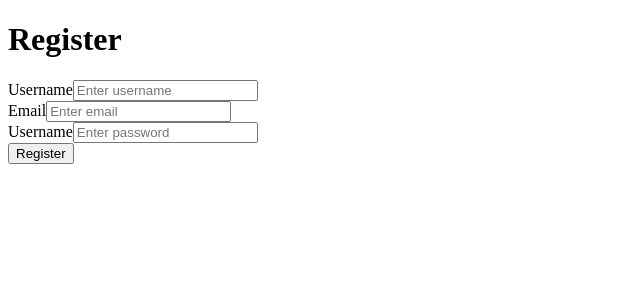
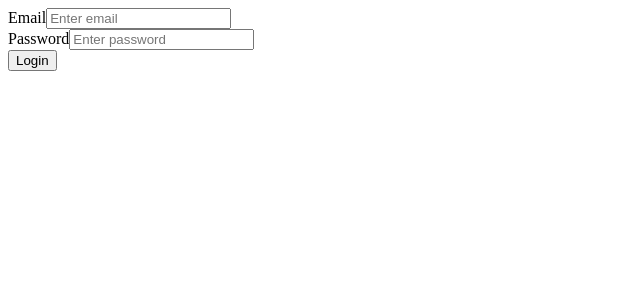
Before and after one commit to Ayansheikh1/Smart-TaskManager-Web, a React (Vite) app in the folder Frontend/: page /login in a window 1280 px wide. Shown: the top 300 px of the page, without its empty margins (0-640 px from the left). Built offline with nearby package versions, Linux system fonts and the light colour scheme.

Commit message:
feat: add Login component and update routing in app.routes.jsx

```diff
--- a/Frontend/src/app.routes.jsx
+++ b/Frontend/src/app.routes.jsx
@@ -1,5 +1,6 @@
 import {createBrowserRouter} from 'react-router'
 import Register from '../src/features/auth/pages/Register'
+import Login from './features/auth/pages/Login'
 
 
 export const router = createBrowserRouter([
@@ -10,7 +11,7 @@
     },
      {
         path:"/login",
-        element:<Register/>
+        element:<Login/>
 
     },
 ])
--- /dev/null
+++ b/Frontend/src/features/auth/pages/Login.jsx
@@ -0,0 +1,26 @@
+import React from 'react'
+
+const Login = () => {
+  return (
+    <main>
+        <div className="form-container">
+            <form action="">
+            <div className="input-groups">
+                <label htmlFor="email">Email</label>
+                <input type="email" name='email' id='email' placeholder='Enter email' />
+            </div>
+            <div className="input-groups">
+                <label htmlFor="password">Password</label>
+                <input type="password" name='password' id='password' placeholder='Enter password' />
+            </div>
+
+            <button className='button'>Login</button>
+
+            </form>
+
+        </div>
+    </main>
+  )
+}
+
+export default Login
--- a/Frontend/src/features/auth/pages/Register.jsx
+++ b/Frontend/src/features/auth/pages/Register.jsx
@@ -19,7 +19,7 @@
         <input type='email' name='email' id='email' placeholder='Enter email'/>
     </div>
     <div className="input-group">
-        <label htmlFor="username">Username</label>
+        <label htmlFor="username">Password</label>
         <input type='password' name='password' id='password' placeholder='Enter password'/>
     </div>
 
```
